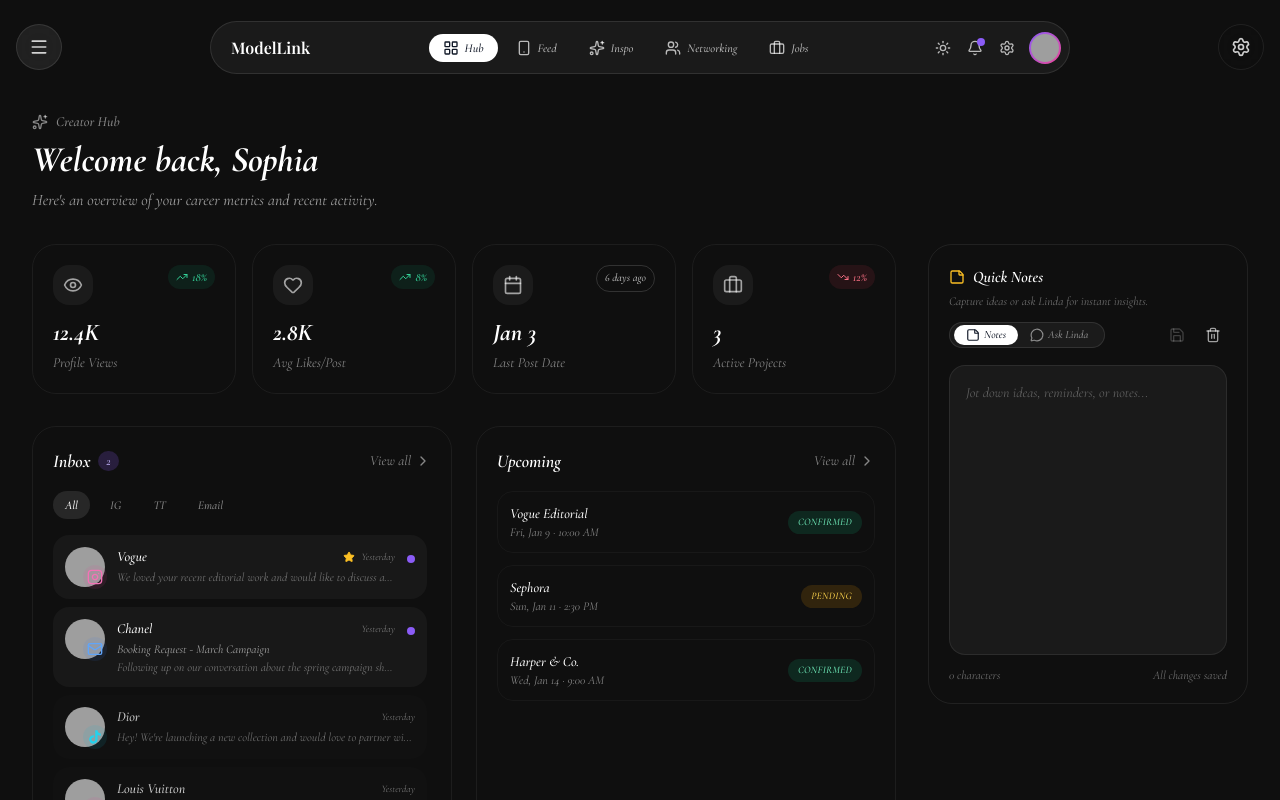
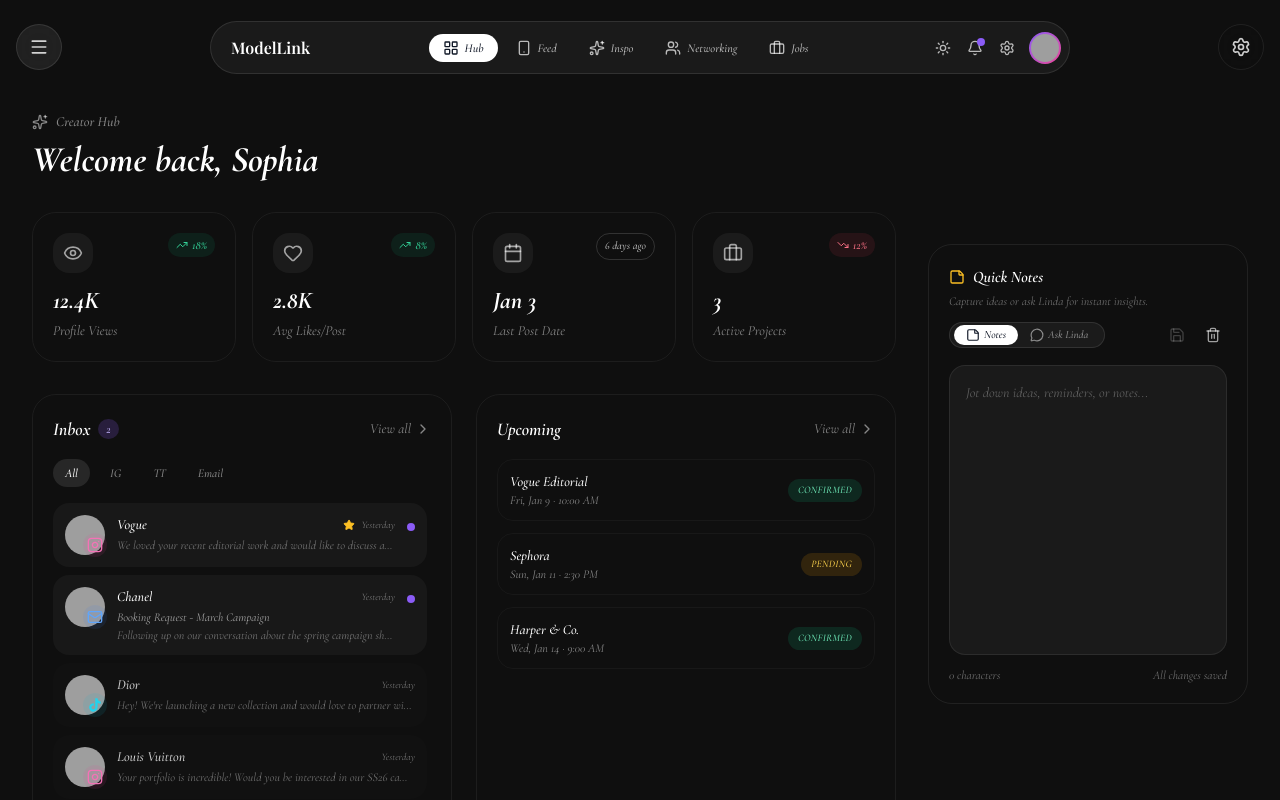
Before and after one commit to solvys/modelink, a React (Vite) app: page / in a window 1280 px wide. Built offline with nearby package versions, Linux system fonts and the light colour scheme; grey boxes are pictures that could not be loaded.

Commit message:
fix: Remove greeting subheader from Creator Hub

```diff
--- a/src/components/CreatorHubContent.tsx
+++ b/src/components/CreatorHubContent.tsx
@@ -342,9 +342,6 @@
               <h1 className="text-3xl lg:text-4xl font-bold text-white">
                 Welcome back, {model.name.split(" ")[0]}
               </h1>
-              <p className="text-white/60 max-w-lg">
-                Here's an overview of your career metrics and recent activity.
-              </p>
             </motion.div>
 
             {/* KPI Grid */}
```
